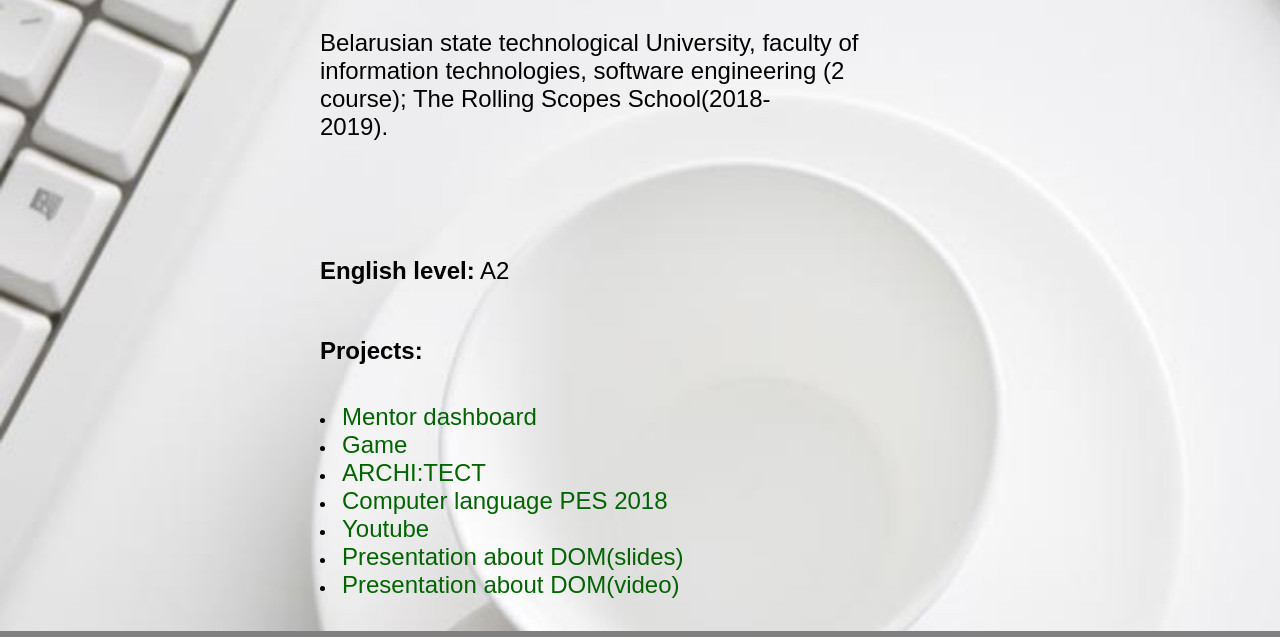
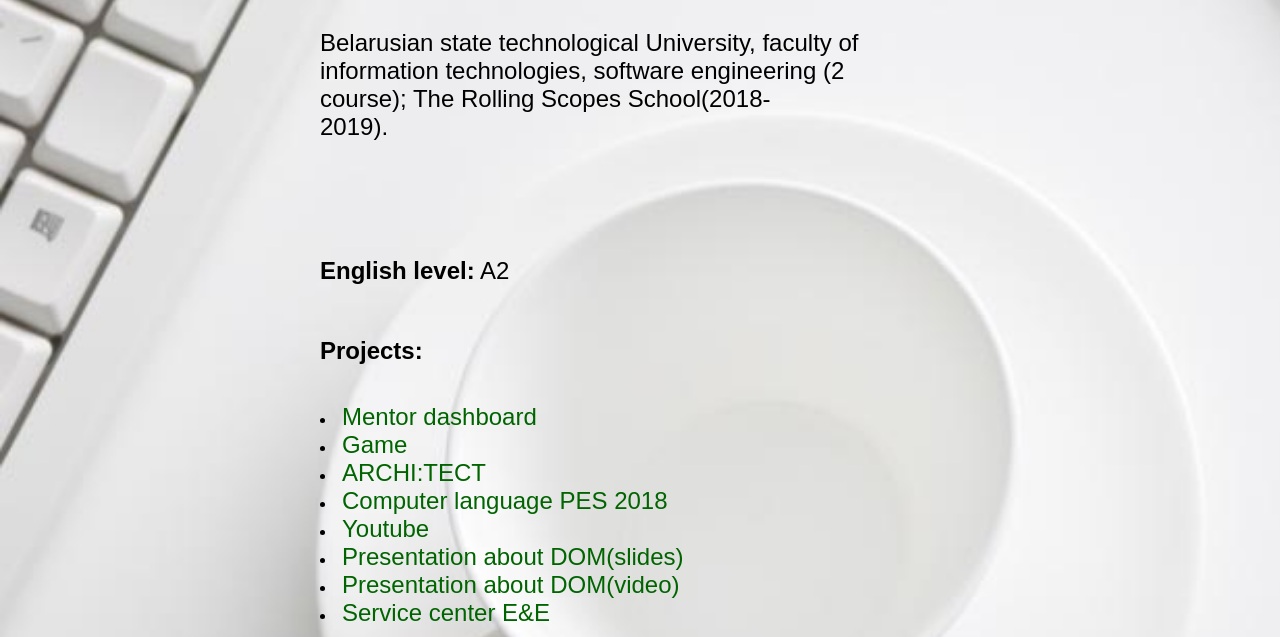
Before and after one commit to MrLaPka/rsschool-codejam1-cv, a plain HTML site: page index.html in a window 1280 px wide. Shown: the part 1231-1868 px from the top of the page. Drawn offline with nearby package versions, Linux system fonts and the light colour scheme.

Commit message:
feat: add herokuapp

```diff
--- a/index.html
+++ b/index.html
@@ -84,6 +84,7 @@ something new and reach new heights.
       <li><a href="https://mrlapka.github.io/youtube/" class="projectLink" target="_blank">Youtube</a></li>
       <li><a href="https://mrlapka.github.io/presentation/" class="projectLink" target="_blank">Presentation about DOM(slides)</a></li>
       <li><a href="https://www.youtube.com/watch?v=Y0uK_CoH4DY&feature=youtu.be" class="projectLink" target="_blank">Presentation about DOM(video)</a></li>
+      <li><a href="https://nameless-dawn-48388.herokuapp.com/" class="projectLink" target="_blank">Service center E&E</a></li>
     </section>
     </div>
   </main>
```
